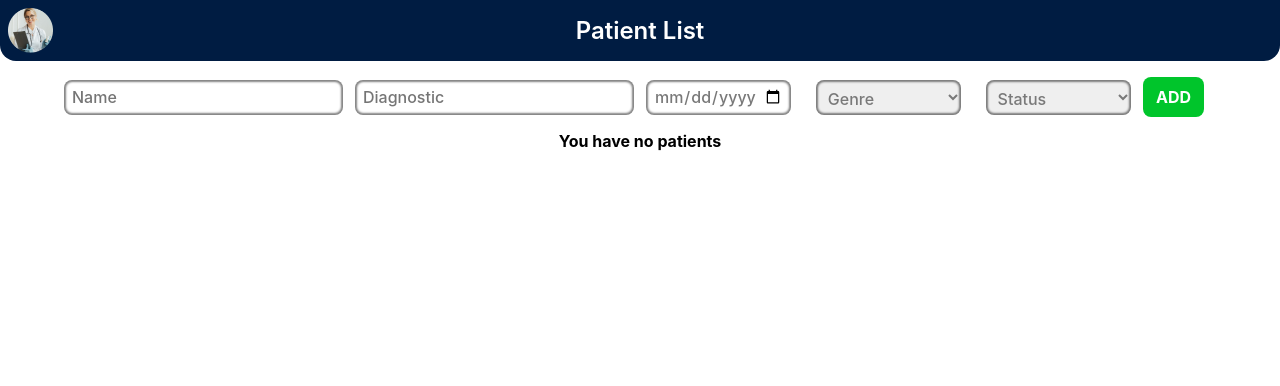
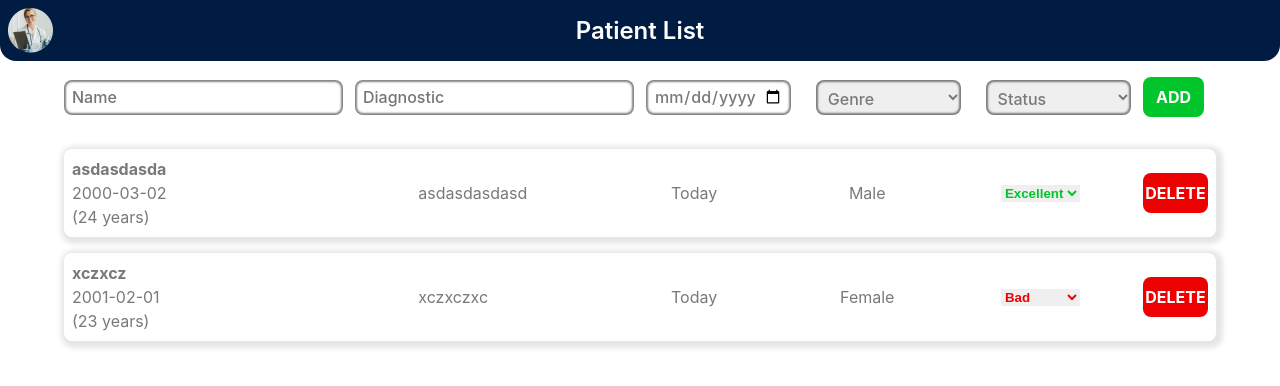
Before and after one commit to BrunojayParis/careexpand, a React (Vite) app: page / in a window 1280 px wide. Shown: the top 386 px of the page. Built offline with nearby package versions, Linux system fonts and the light colour scheme; data requests are answered from the project's data file.

Commit message:
Added update status feature

```diff
--- a/db.json
+++ b/db.json
@@ -1,3 +1,22 @@
 {
-  "patients": []
+  "patients": [
+    {
+      "id": "_3gqrt6wod4v",
+      "name": "asdasdasda",
+      "diagnostic": "asdasdasdasd",
+      "birthdate": "2000-03-02",
+      "genre": "Male",
+      "status": "Excellent",
+      "lastModified": "2024-03-13"
+    },
+    {
+      "id": "_p3wqgj0bthk",
+      "name": "xczxcz",
+      "diagnostic": "xczxczxc",
+      "birthdate": "2001-02-01",
+      "genre": "Female",
+      "status": "Bad",
+      "lastModified": "2024-03-13"
+    }
+  ]
 }
--- a/src/components/PatientCard.css
+++ b/src/components/PatientCard.css
@@ -25,6 +25,7 @@
     grid-template-columns: repeat(3, 1fr);
     text-align: center;
     align-items: center;
+
   }
 
   .patient-genre-status-last{
@@ -48,10 +49,13 @@
     text-overflow: ellipsis;
   }
 
-  .patient-status, .patient-genre, .patient-last{
+ .patient-genre, .patient-last{
     text-align: center;
   }
 
+  .patient-status{
+    font-weight: bold;
+  }
 
   .patient-diagnostic{
     grid-column: 3;
@@ -76,12 +80,18 @@
     color: #00C52B;
     font-weight: bold;
     cursor: pointer;
+    max-width: 5rem;
+    border: none;
+    justify-self: center;
   }
 
   .Bad, .Regular{
     color: #ED0000;
     font-weight: bold;
     cursor: pointer;
+    max-width: 5rem;
+    border: none;
+    justify-self: center;
   }
 
 
--- a/src/components/PatientCard.tsx
+++ b/src/components/PatientCard.tsx
@@ -21,11 +21,13 @@ export default function PatientCard({
   last: Date;
   status: string;
 }) {
+  const [isDeleting, setIsDeleting] = useState(false);
+  const [newStatus, setNewStatus] = useState(status);
+  const [newLast, setNewLast] = useState(last);
 
-  const[isDeleting, setIsDeleting] = useState(false)
   const dispatch = useDispatch();
 
-    //date calculation
+  //date calculation
   const yearsCalculation = (birthday: Date) => {
     const date = new Date(birthday);
     const today = new Date();
@@ -33,8 +35,8 @@ export default function PatientCard({
     return age;
   };
 
-  const daysCalculation = (last: Date) => {
-    const date = new Date(last);
+  const daysCalculation = (newLast: Date) => {
+    const date = new Date(newLast);
     const today = new Date();
     const days = Math.floor(
       (today.getTime() - date.getTime()) / (1000 * 3600 * 24)
@@ -42,9 +44,26 @@ export default function PatientCard({
     return days;
   };
 
+  //update status handler
+  const handleStatus = (e: React.ChangeEvent<HTMLSelectElement>) => {
+    const newStatus = e.target.value;
+    setNewStatus(newStatus);
+    setNewLast(new Date());
+
+    fetch(`http://localhost:3000/patients/${id}`, {
+      method: "PATCH",
+      headers: {
+        "Content-Type": "application/json",
+      },
+      body: JSON.stringify({ status: newStatus, lastModified: new Date().toISOString().split("T")[0]}),
+    })
+      .then((res) => res.json())
+      .catch((error) => console.log("Error:", error));
+  };
+
   //delete handler
   const handleDelete = () => {
-    setIsDeleting(true)
+    setIsDeleting(true);
 
     fetch(`http://localhost:3000/patients/${id}`, {
       method: "DELETE",
@@ -53,10 +72,10 @@ export default function PatientCard({
       },
     })
       .then((res) => res.json())
-       //update redux state
-      .then(()=> dispatch(deletePatient(id)))
+      //update redux state
+      .then(() => dispatch(deletePatient(id)))
       .catch((error) => console.log("Error:", error))
-      .finally(()=> setIsDeleting(false));
+      .finally(() => setIsDeleting(false));
   };
 
   return (
@@ -72,15 +91,31 @@ export default function PatientCard({
         </div>
         <div className="patient-genre-status-last">
           <p className="patient-last">
-            {daysCalculation(last) >= 1
-              ? daysCalculation(last) + " days ago "
+            {daysCalculation(newLast) >= 1
+              ? daysCalculation(newLast) + " days ago "
               : "Today"}
           </p>
           <p className="patient-genre">{genre}</p>
-          <p className={status}>{status}</p>
+          {/* <p className={status}>{status}</p> */}
+          <select
+            className={newStatus}
+            name="status"
+            onChange={handleStatus}
+            value={newStatus}
+            required
+          >
+            <option value="Excellent">Excellent</option>
+            <option value="Good">Good</option>
+            <option value="Bad">Bad</option>
+          </select>
         </div>
       </div>
-      <button className="delete-button" onClick={handleDelete} disabled={isDeleting} style={isDeleting ? {background:'gray'} : {} }>
+      <button
+        className="delete-button"
+        onClick={handleDelete}
+        disabled={isDeleting}
+        style={isDeleting ? { background: "gray" } : {}}
+      >
         DELETE
       </button>
     </div>
--- a/src/features/patients/patientSlice.ts
+++ b/src/features/patients/patientSlice.ts
@@ -1,27 +1,41 @@
-import { createSlice, PayloadAction } from "@reduxjs/toolkit"
-import { Patient } from "../../types"
+import { createSlice, PayloadAction } from "@reduxjs/toolkit";
+import { Patient } from "../../types";
 
-const initialState: Patient[] = []
-
+const initialState: Patient[] = [];
 
 export const patientSlice = createSlice({
-  name: 'patient',
+  name: "patient",
   initialState,
   reducers: {
     addPatient: (state: Patient[], action: PayloadAction<Patient>) => {
-      return [action.payload, ...state]
+      return [action.payload, ...state];
     },
     deletePatient: (state: Patient[], action: PayloadAction<string>) => {
-      return state.filter((patient) => patient.id !== action.payload)
+      return state.filter((patient) => patient.id !== action.payload);
     },
-    initializePatients: (state: Patient[], action:PayloadAction<Patient[]>) => {
-    return [...action.payload, ...state]
+    initializePatients: (
+      state: Patient[],
+      action: PayloadAction<Patient[]>
+    ) => {
+      return [...action.payload, ...state];
+    },
+    updatePatient: (state: Patient[], action: PayloadAction<string>) => {
+      return state.map((patient) => {
+        if (patient.id === action.payload) {
+          return {
+            ...patient,
+            lastModified: new Date().toISOString().split("T")[0],
+          };
+        }
+        return patient;
+      }
+      );
+    }
   },
-
-  },
-})
+});
 
 // Action creators are generated for each case reducer function
-export const { addPatient, deletePatient, initializePatients} = patientSlice.actions
+export const { addPatient, deletePatient, initializePatients } =
+  patientSlice.actions;
 
-export default patientSlice.reducer
+export default patientSlice.reducer;
```
